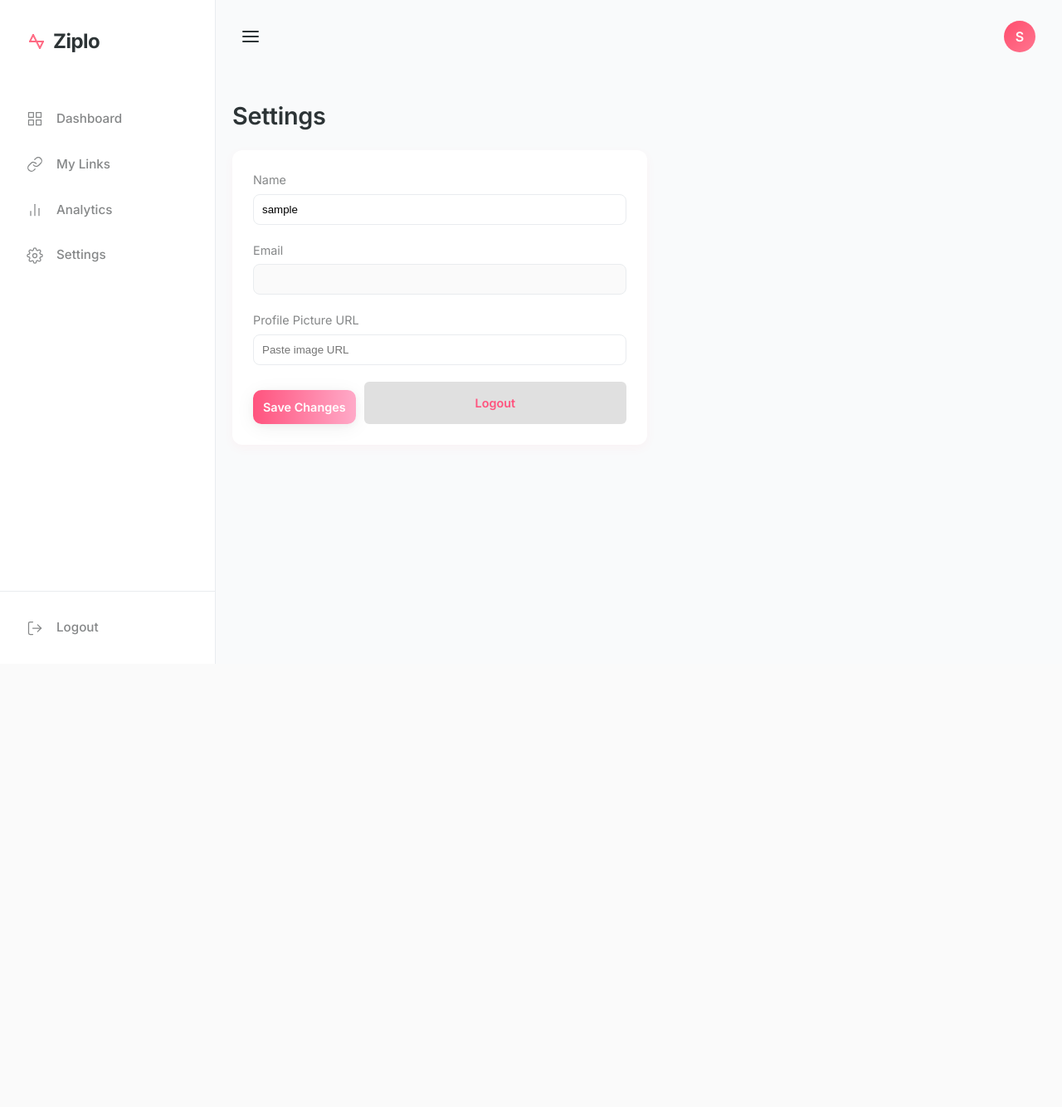
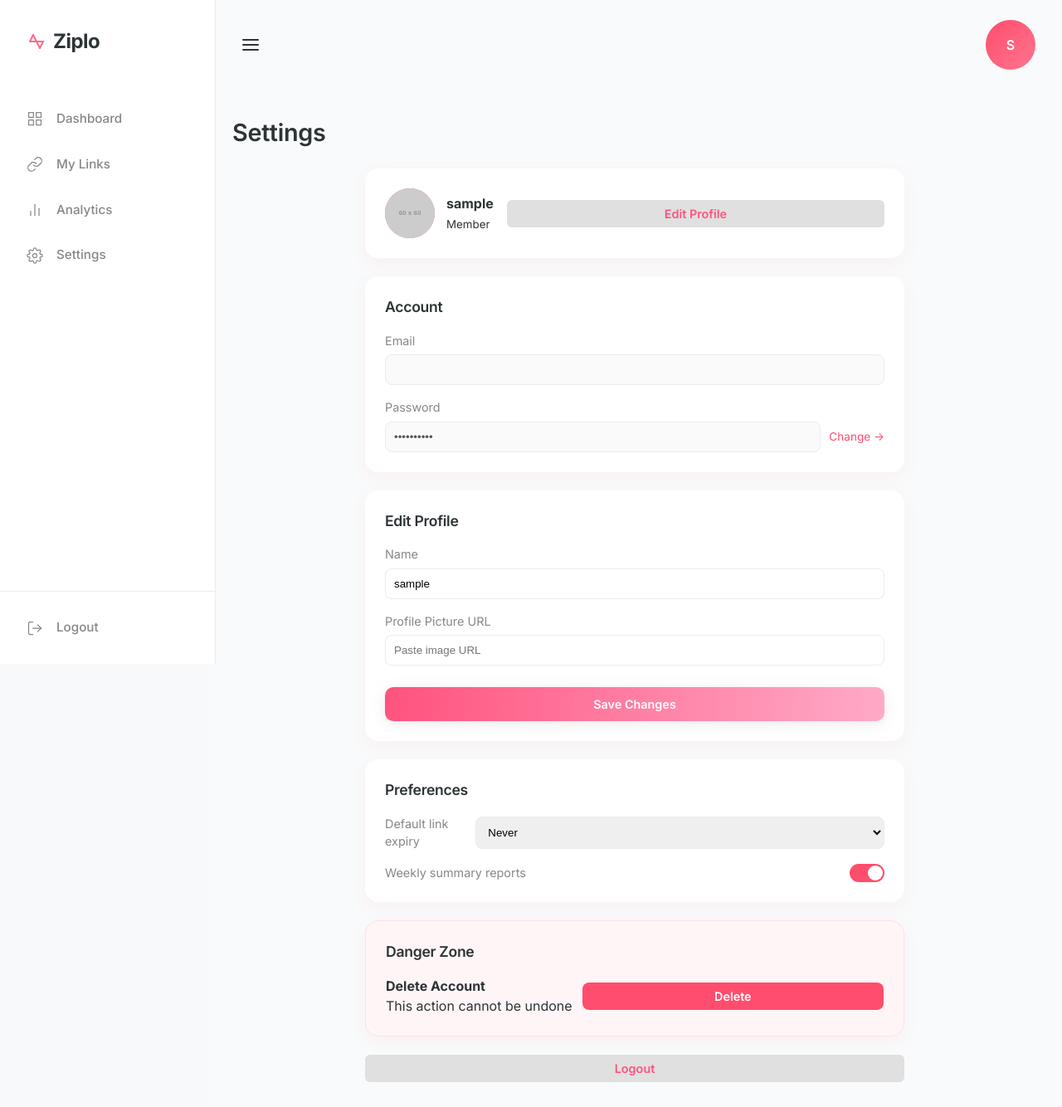
Before and after one commit to NavyaMariamJohn/ziplo, a React (Vite) app in the folder frontend/: page /settings in a window 1280 px wide. Shown: the whole page at 83% size. Before the commit the page ends 800 px from the top, so only its background shows below. Built offline with nearby package versions, Linux system fonts and the light colour scheme; sample sign-in values are in the browser's storage.

Commit message:
Completed settings page with password change, UI improvements

```diff
--- a/frontend/src/pages/dashboard/Settings.css
+++ b/frontend/src/pages/dashboard/Settings.css
@@ -1,33 +1,82 @@
-/*
- * File: Settings.css
- * Description: Dashboard page: Settings. Standard user dashboard view for managing links and viewing analytics.
- */
-
+/* =========================
+   CONTAINER
+========================= */
 .settings-container {
   padding: 30px;
+  display: flex;
+  flex-direction: column;
+  align-items: center; /* 🔥 center page */
+  gap: 22px;
 }
 
 .settings-title {
   font-size: 1.8rem;
   font-weight: 600;
-  margin-bottom: 20px;
+  align-self: flex-start;
 }
 
+/* =========================
+   CARDS
+========================= */
 .settings-card {
-  max-width: 500px;
+  width: 100%;
+  max-width: 650px;
   background: var(--color-surface);
-  padding: 25px;
-  border-radius: 12px;
-  box-shadow: 0 4px 12px rgba(255, 91, 121, 0.05);
+  padding: 24px;
+  border-radius: 16px;
+  box-shadow: 0 6px 20px rgba(255, 91, 121, 0.06);
   display: flex;
   flex-direction: column;
-  gap: 20px;
+  gap: 16px;
 }
 
+.settings-card h3 {
+  font-size: 1.1rem;
+  font-weight: 600;
+}
+
+/* =========================
+   PROFILE CARD
+========================= */
+.profile-card {
+  flex-direction: row;
+  justify-content: space-between;
+  align-items: center;
+}
+
+.profile-left {
+  display: flex;
+  align-items: center;
+  gap: 14px;
+}
+
+.profile-avatar {
+  width: 60px;
+  height: 60px;
+  border-radius: 50%;
+  object-fit: cover;
+}
+
+.profile-card button {
+  width: auto;            /* 🔥 fix stretch */
+  padding: 8px 16px;
+  white-space: nowrap;
+}
+
+/* =========================
+   GROUP
+========================= */
 .settings-group {
   display: flex;
   flex-direction: column;
   gap: 6px;
+}
+
+.settings-group.row {
+  flex-direction: row;
+  justify-content: space-between;
+  align-items: center;
+  gap: 10px;
 }
 
 .settings-group label {
@@ -35,15 +84,176 @@
   color: var(--color-text-muted);
 }
 
-.settings-group input {
+.settings-group input,
+.settings-group select {
   padding: 10px;
   border-radius: 8px;
   border: 1px solid var(--color-border);
   outline: none;
+  width: 100%;
+  transition: border 0.2s ease;
 }
 
-.settings-actions {
+.settings-group input:focus,
+.settings-group select:focus {
+  border-color: #ff4d6d;
+}
+
+/* =========================
+   PASSWORD ROW
+========================= */
+.password-row {
+  display: flex;
+  align-items: center;
+  gap: 10px;
+}
+
+.password-row input {
+  flex: 1;
+}
+
+.change-link {
+  font-size: 0.85rem;
+  color: #ff4d6d;
+  cursor: pointer;
+  white-space: nowrap;
+}
+
+/* =========================
+   TOGGLE SWITCH
+========================= */
+.toggle {
+  width: 42px;
+  height: 22px;
+  background: #ddd;
+  border-radius: 20px;
+  position: relative;
+  cursor: pointer;
+  transition: 0.3s ease;
+}
+
+.toggle-circle {
+  width: 18px;
+  height: 18px;
+  background: white;
+  border-radius: 50%;
+  position: absolute;
+  top: 2px;
+  left: 2px;
+  transition: 0.3s ease;
+}
+
+.toggle.active {
+  background: #ff4d6d;
+}
+
+.toggle.active .toggle-circle {
+  left: 22px;
+}
+
+/* =========================
+   DANGER ZONE
+========================= */
+.settings-card.danger {
+  border: 1px solid #ffe0e6;
+  background: #fff5f7;
+}
+
+.danger-row {
   display: flex;
   justify-content: space-between;
+  align-items: center;
+  gap: 12px;
+}
+
+.btn-danger {
+  background: #ff4d6d;
+  color: #fff;
+  border: none;
+  padding: 8px 16px;
+  border-radius: 8px;
+  cursor: pointer;
+  width: auto; /* 🔥 fix full width issue */
+  transition: 0.2s ease;
+}
+
+.btn-danger:hover {
+  background: #e13b5c;
+}
+
+/* =========================
+   ACTIONS
+========================= */
+.settings-actions {
+  width: 100%;
+  max-width: 650px;
+  display: flex;
+  justify-content: flex-end;
   gap: 10px;
 }
+/* =========================
+   MODAL
+========================= */
+.modal-overlay {
+  position: fixed;
+  top: 0;
+  left: 0;
+  width: 100%;
+  height: 100%;
+  background: rgba(0, 0, 0, 0.4);
+  display: flex;
+  align-items: center;
+  justify-content: center;
+  z-index: 999;
+}
+
+.modal {
+  background: #fff;
+  padding: 25px;
+  border-radius: 12px;
+  width: 100%;
+  max-width: 400px;
+  display: flex;
+  flex-direction: column;
+  gap: 15px;
+}
+
+.modal h3 {
+  margin-bottom: 10px;
+}
+
+.modal-actions {
+  display: flex;
+  justify-content: flex-end;
+  gap: 10px;
+}
+/* =========================
+   RESPONSIVE
+========================= */
+@media (max-width: 768px) {
+  .settings-container {
+    padding: 20px;
+  }
+
+  .settings-card {
+    max-width: 100%;
+  }
+
+  .profile-card {
+    flex-direction: column;
+    align-items: flex-start;
+    gap: 12px;
+  }
+
+  .settings-group.row {
+    flex-direction: column;
+    align-items: flex-start;
+    gap: 6px;
+  }
+
+  .danger-row {
+    flex-direction: column;
+    align-items: flex-start;
+    gap: 10px;
+  }
+}
--- a/frontend/src/pages/dashboard/Settings.jsx
+++ b/frontend/src/pages/dashboard/Settings.jsx
@@ -1,9 +1,4 @@
-/**
- * @file Settings.jsx
- * @description Dashboard page: Settings. Standard user dashboard view for managing links and viewing analytics.
- */
-
-import { useState } from "react";
+import { useState, useRef } from "react";
 import DashboardLayout from "../../layout/DashboardLayout";
 import API from "../../utils/api";
 import toast from "react-hot-toast";
@@ -15,15 +10,30 @@ function Settings() {
   const [email] = useState(localStorage.getItem("email") || "");
   const [loading, setLoading] = useState(false);
 
+  const [showModal, setShowModal] = useState(false);
+  const [currentPassword, setCurrentPassword] = useState("");
+  const [newPassword, setNewPassword] = useState("");
+  const [confirmPassword, setConfirmPassword] = useState("");
+  const [passwordLoading, setPasswordLoading] = useState(false);
 
+  const [expiry, setExpiry] = useState("Never");
+  const [notifications, setNotifications] = useState(true);
+
+  const editRef = useRef(null);
+
+  // 🔹 UPDATE PROFILE
   const handleUpdate = async () => {
     const token = localStorage.getItem("token");
+
+    if (!name.trim()) {
+      toast.error("Name cannot be empty");
+      return;
+    }
 
     setLoading(true);
 
     try {
-    // 🔹 update name
-    await fetch(`${API}/update-profile`, {
+      const res1 = await fetch(`${API}/update-profile`, {
         method: "PUT",
         headers: {
           "Content-Type": "application/json",
@@ -32,8 +42,7 @@ function Settings() {
         body: JSON.stringify({ name }),
       });
 
-    // 🔹 update avatar
-    await fetch(`${API}/update-avatar`, {
+      const res2 = await fetch(`${API}/update-avatar`, {
         method: "PUT",
         headers: {
           "Content-Type": "application/json",
@@ -42,17 +51,91 @@ function Settings() {
         body: JSON.stringify({ avatar }),
       });
 
-    // 🔥 save locally
+      if (!res1.ok || !res2.ok) {
+        throw new Error("Update failed");
+      }
+
       localStorage.setItem("userName", name);
       localStorage.setItem("avatar", avatar);
 
       toast.success("Profile updated!");
-
     } catch (err) {
-    console.error(err);
       toast.error("Error updating profile");
     } finally {
       setLoading(false);
+    }
+  };
+
+  // 🔹 SCROLL
+  const handleScrollToEdit = () => {
+    editRef.current?.scrollIntoView({ behavior: "smooth" });
+  };
+
+  // 🔹 CHANGE PASSWORD
+  const handleChangePassword = async () => {
+    if (!currentPassword || !newPassword || !confirmPassword) {
+      toast.error("All fields required");
+      return;
+    }
+
+    if (newPassword !== confirmPassword) {
+      toast.error("Passwords do not match");
+      return;
+    }
+
+    if (newPassword.length < 6) {
+      toast.error("Password must be at least 6 characters");
+      return;
+    }
+
+    const token = localStorage.getItem("token");
+    setPasswordLoading(true);
+
+    try {
+      const res = await fetch(`${API}/change-password`, {
+        method: "PUT",
+        headers: {
+          "Content-Type": "application/json",
+          Authorization: `Bearer ${token}`,
+        },
+        body: JSON.stringify({
+          currentPassword,
+          newPassword,
+        }),
+      });
+
+      const data = await res.json();
+      if (res.status === 401) {
+        toast.error("Session expired. Please login again.");
+
+        localStorage.clear();
+        window.location.href = "/login";
+        return;
+      }
+      if (res.ok) {
+        toast.success(data.message || "Password updated");
+        setShowModal(false);
+        setCurrentPassword("");
+        setNewPassword("");
+        setConfirmPassword("");
+      } else {
+        toast.error(data.error || "Failed to update password");
+      }
+    } catch {
+      toast.error("Server error");
+    } finally {
+      setPasswordLoading(false);
+    }
+  };
+
+  // 🔹 DELETE ACCOUNT (TEMP)
+  const handleDelete = () => {
+    const confirmDelete = window.confirm(
+      "Are you sure you want to delete your account?"
+    );
+
+    if (confirmDelete) {
+      toast.success("Account deleted (demo)");
     }
   };
 
@@ -62,9 +145,56 @@ function Settings() {
 
         <h2 className="settings-title">Settings</h2>
 
+        {/* PROFILE */}
+        <div className="settings-card profile-card">
+          <div className="profile-left">
+            <img
+              src={avatar || "https://via.placeholder.com/60"}
+              alt="avatar"
+              className="profile-avatar"
+            />
+            <div>
+              <h4>{name}</h4>
+              <p>{email}</p>
+              <small>Member</small>
+            </div>
+          </div>
+
+          <button
+            className="btn btn-secondary"
+            onClick={handleScrollToEdit}
+          >
+            Edit Profile
+          </button>
+        </div>
+
+        {/* ACCOUNT */}
         <div className="settings-card">
+          <h3>Account</h3>
 
-            {/* NAME */}
+          <div className="settings-group">
+            <label>Email</label>
+            <input value={email} disabled />
+          </div>
+
+          <div className="settings-group">
+            <label>Password</label>
+            <div className="password-row">
+              <input value="••••••••••" disabled />
+              <span
+                className="change-link"
+                onClick={() => setShowModal(true)}
+              >
+                Change →
+              </span>
+            </div>
+          </div>
+        </div>
+
+        {/* EDIT PROFILE */}
+        <div className="settings-card" ref={editRef}>
+          <h3>Edit Profile</h3>
+
           <div className="settings-group">
             <label>Name</label>
             <input
@@ -73,12 +203,6 @@ function Settings() {
             />
           </div>
 
-            {/* EMAIL (READ ONLY) */}
-            <div className="settings-group">
-              <label>Email</label>
-              <input value={email} disabled />
-            </div>
-                {/* AVATAR */}
           <div className="settings-group">
             <label>Profile Picture URL</label>
             <input
@@ -87,15 +211,72 @@ function Settings() {
               placeholder="Paste image URL"
             />
           </div>
-            {/* BUTTONS */}
-            <div className="settings-actions">
+
           <button
             onClick={handleUpdate}
             className="btn btn-primary"
+            disabled={loading}
           >
             {loading ? "Saving..." : "Save Changes"}
           </button>
+        </div>
 
+        {/* PREFERENCES */}
+        <div className="settings-card">
+          <h3>Preferences</h3>
+
+          <div className="settings-group row">
+            <label>Default link expiry</label>
+            <select
+              value={expiry}
+              onChange={(e) => setExpiry(e.target.value)}
+            >
+              <option>Never</option>
+              <option>24 Hours</option>
+              <option>7 Days</option>
+            </select>
+          </div>
+
+          <div className="settings-group row">
+            <label>Weekly summary reports</label>
+
+            <div
+              className={`toggle ${notifications ? "active" : ""}`}
+              onClick={() => {
+                setNotifications(!notifications);
+                toast.success(
+                  notifications
+                    ? "Notifications Off"
+                    : "Notifications On"
+                );
+              }}
+            >
+              <div className="toggle-circle" />
+            </div>
+          </div>
+        </div>
+
+        {/* DANGER */}
+        <div className="settings-card danger">
+          <h3>Danger Zone</h3>
+
+          <div className="danger-row">
+            <div>
+              <h4>Delete Account</h4>
+              <p>This action cannot be undone</p>
+            </div>
+
+            <button
+              className="btn btn-danger"
+              onClick={handleDelete}
+            >
+              Delete
+            </button>
+          </div>
+        </div>
+
+        {/* LOGOUT */}
+        <div className="settings-actions">
           <button
             className="btn btn-secondary"
             onClick={() => {
@@ -107,7 +288,60 @@ function Settings() {
           </button>
         </div>
 
+        {/* MODAL */}
+        {showModal && (
+          <div className="modal-overlay">
+            <div className="modal">
+
+              <h3>Change Password</h3>
+
+              <div className="settings-group">
+                <label>Current Password</label>
+                <input
+                  type="password"
+                  value={currentPassword}
+                  onChange={(e) => setCurrentPassword(e.target.value)}
+                />
               </div>
+
+              <div className="settings-group">
+                <label>New Password</label>
+                <input
+                  type="password"
+                  value={newPassword}
+                  onChange={(e) => setNewPassword(e.target.value)}
+                />
+              </div>
+
+              <div className="settings-group">
+                <label>Confirm Password</label>
+                <input
+                  type="password"
+                  value={confirmPassword}
+                  onChange={(e) => setConfirmPassword(e.target.value)}
+                />
+              </div>
+
+              <div className="modal-actions">
+                <button
+                  className="btn btn-secondary"
+                  onClick={() => setShowModal(false)}
+                >
+                  Cancel
+                </button>
+
+                <button
+                  className="btn btn-primary"
+                  onClick={handleChangePassword}
+                  disabled={passwordLoading}
+                >
+                  {passwordLoading ? "Updating..." : "Update"}
+                </button>
+              </div>
+
+            </div>
+          </div>
+        )}
 
       </div>
     </DashboardLayout>
```
Also changed, not shown: 1 other file (tests, documents, lock files or other folders). Lines whose indentation alone changed are shown as unchanged.
